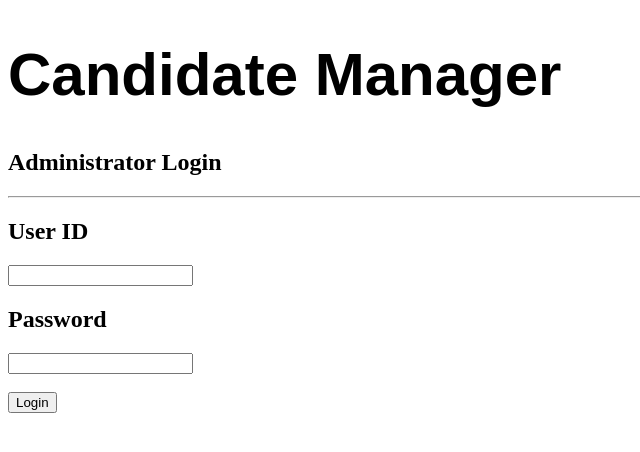
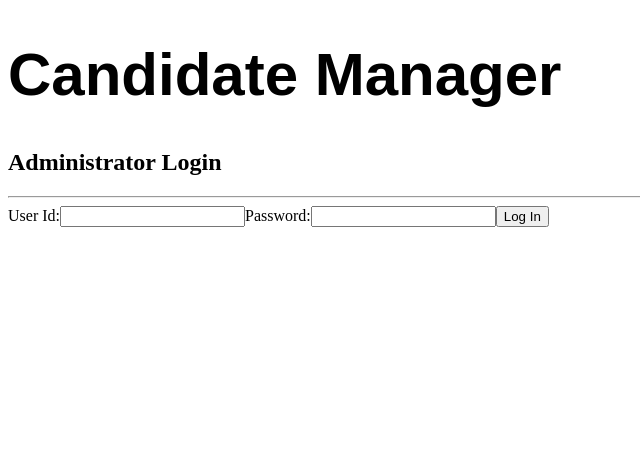
Before and after one commit to techswitch-learners/testswitch-frontend-admin, a Next.js app: page /login in a window 1280 px wide. Shown: the top 452 px of the page, without its empty margins (0-640 px from the left). Built offline with nearby package versions, Linux system fonts and the light colour scheme.

Commit message:
Switched to using form component.
Also added useState for userId and password

```diff
--- a/pages/login.tsx
+++ b/pages/login.tsx
@@ -1,19 +1,28 @@
-import React from "react";
+import {LoginForm} from "../components/LoginForm";
+import React, {useContext, useState} from "react";
 import {NextPage} from "next";
 import scss from "../pageStyles/index.module.scss"
 
 
-const LogIn: NextPage = () =>
-    <div>
-        <h1 className={scss.example}>Candidate Manager</h1>
-        <h2>Administrator Login</h2>
-        <hr/>
-        <h2>User ID</h2>
-        <input/>
-        <h2>Password</h2>
-        <input/>
-        <br/><br/>
-        <button>Login</button>
-    </div>;
 
-export default LogIn;
+export default function Login(): JSX.Element {
+    // const loginContext = useContext(LoginContext);
+
+    const [userId, setUserId] = useState("");
+    const [password, setPassword] = useState("");
+
+
+    return (
+        <div>
+            <h1 className={scss.example}>Candidate Manager</h1>
+            <h2>Administrator Login</h2>
+            <hr/>
+            <LoginForm
+                userId={userId}
+                password={password}
+                setUserId={setUserId}
+                setPassword={setPassword}/>
+
+        </div>
+    );
+}
```
